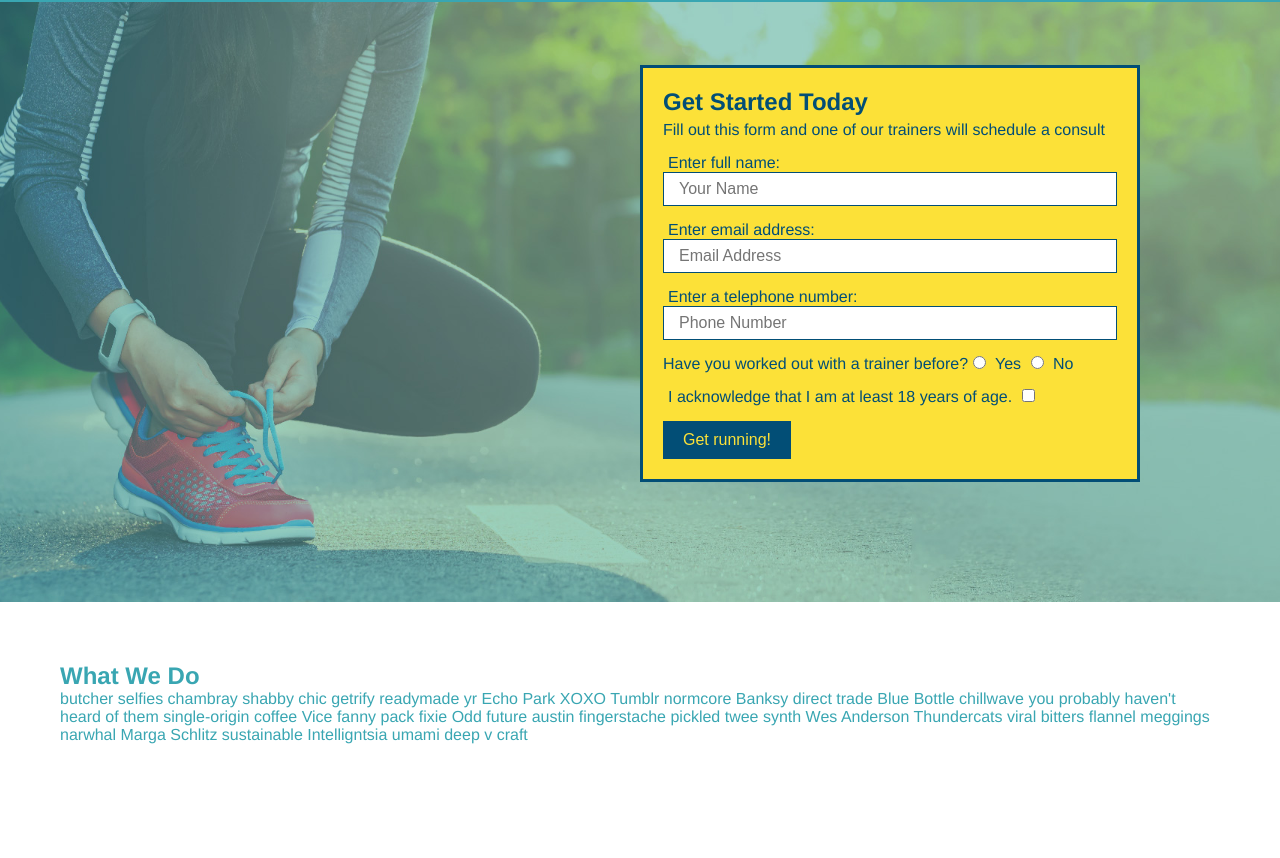
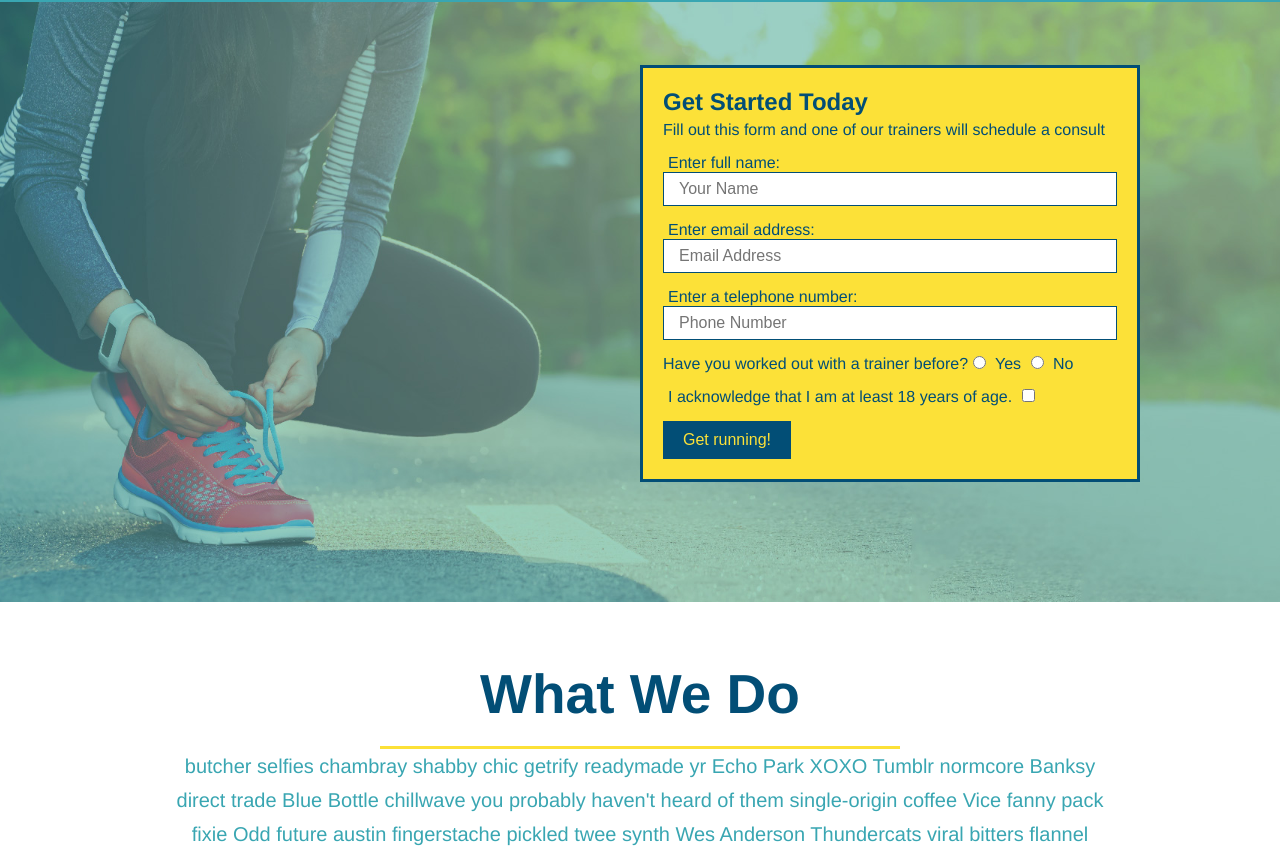
Before and after one commit to APino3/run-buddy, a plain HTML site: page index.html in a window 1280 px wide. Shown: the part 80-938 px from the top of the page. Drawn offline with Linux system fonts and the light colour scheme; files whose address does not match are found by name.

Commit message:
style what we do section

```diff
--- a/assets/css/style.css
+++ b/assets/css/style.css
@@ -111,3 +111,25 @@ position: relative;
     font-size: 16px;
 }
 /* HERO STYLES END */
+
+.intro {
+    text-align: center;
+}
+
+.intro h2 {
+    display: inline-block;
+    font-size: 55px;
+    color: #024e76;
+    margin-bottom: 3px solid;
+    padding: 0 100px 20px 100px;
+    border-bottom: 3px solid;
+    border-color: #fce138
+}
+
+.intro p {
+    line-height: 1.7;
+    margin:0 auto;
+    color: #39a6b2;
+    width: 80%;
+    font-size: 20px;
+}
--- a/index.html
+++ b/index.html
@@ -66,7 +66,7 @@
     </section>
     <!--end hero-->
     <!--"what we do" section -->
-    <section id="what-we-do">
+    <section id="what-we-do" class="intro">
       <h2>What We Do</h2>
       <p>
         butcher selfies chambray shabby chic getrify readymade yr Echo Park XOXO Tumblr normcore Banksy direct trade Blue Bottle chillwave you probably haven't heard of them single-origin coffee Vice fanny pack fixie Odd future austin fingerstache pickled twee synth Wes Anderson Thundercats viral bitters flannel meggings narwhal Marga Schlitz sustainable Intelligntsia umami deep v craft
```
